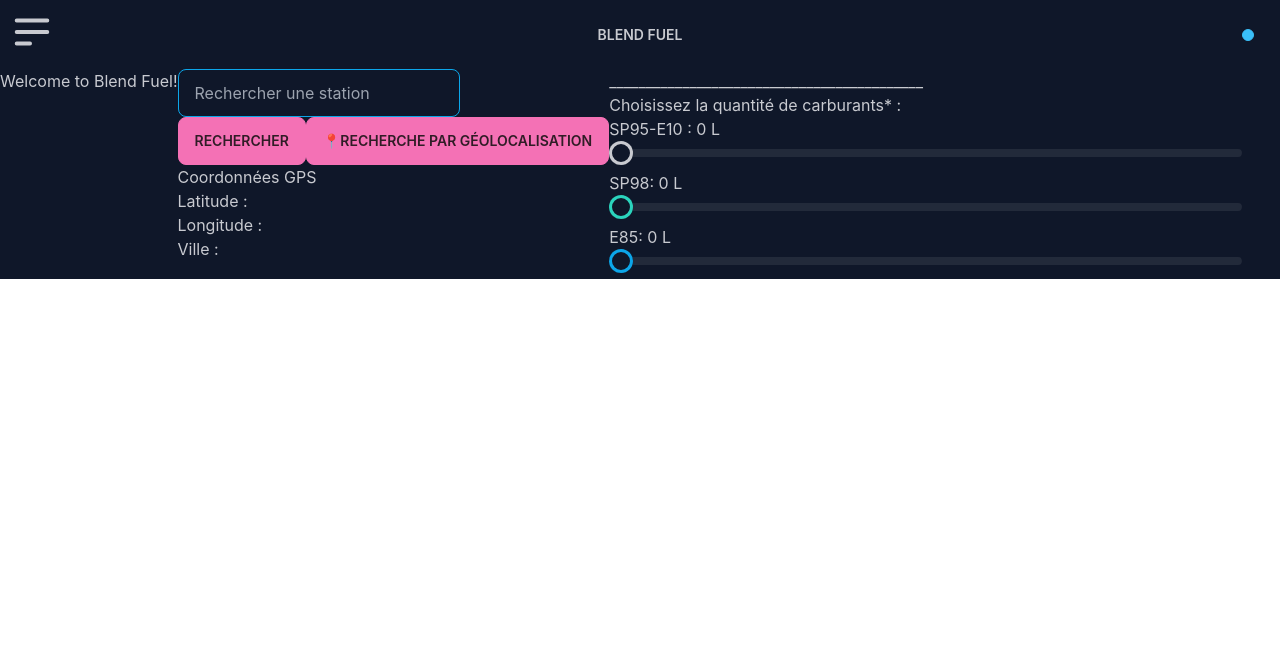
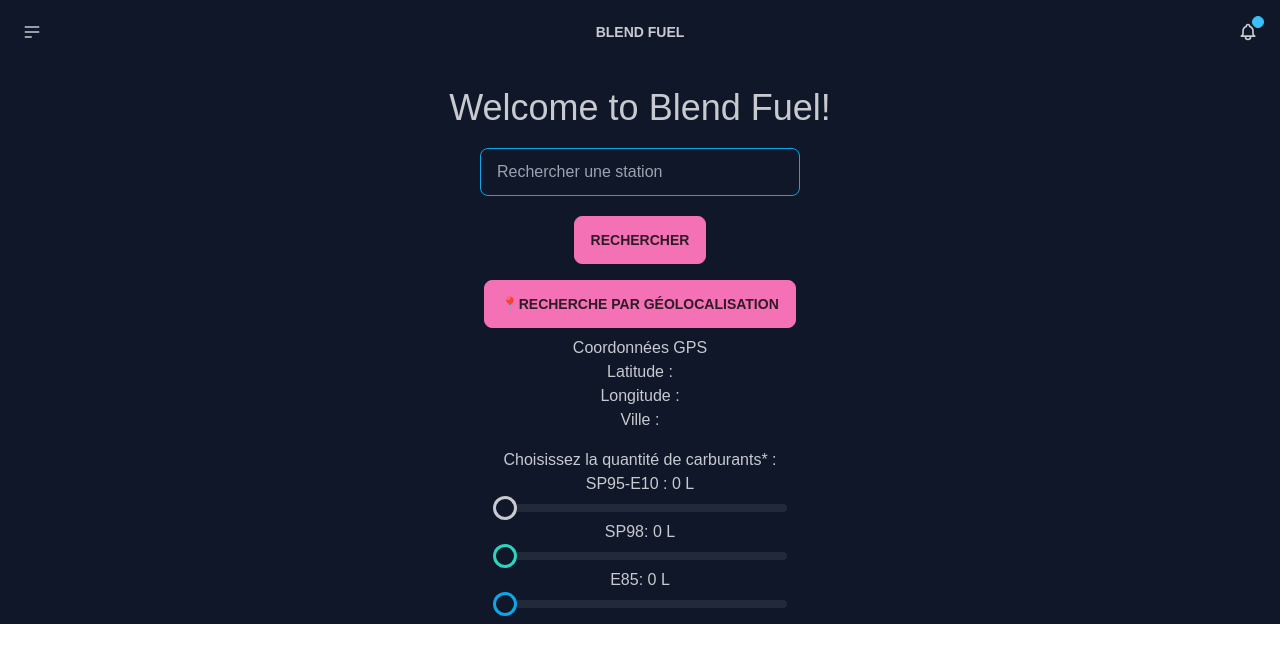
Before and after one commit to Roger-nguyen1/blend-fuel, a Next.js app: page / in a window 1280 px wide. Shown: the top 662 px of the page. Built offline with nearby package versions, Linux system fonts and the light colour scheme.

Commit message:
tailwindcss styles added

```diff
--- a/components/Home.js
+++ b/components/Home.js
@@ -1,4 +1,3 @@
-import styles from "../styles/Home.module.css";
 import "tailwindcss/tailwind.css";
 import { useState, useEffect } from "react";
 import { searchCity } from "../modules/searchCity";
@@ -140,21 +139,21 @@
   return (
     <div data-theme="night">
       <NavBar />
-      <main className="flex flex-row items-center justify-center">
-        <h1 className="text-4xl">Welcome to Blend Fuel!</h1>
-        <div>
+      <main className="font-nunito flex flex-col items-center justify-center">
+        <h1 className="text-4xl mt-6">Welcome to Blend Fuel!</h1>
+        <div className="my-2 flex flex-col items-center justify-center">
           <input
             type="text"
             placeholder="Rechercher une station"
-            className="input input-bordered input-info w-full max-w-xs"
+            className="m-3 input input-bordered input-info w-full max-w-xs"
             id="inputSearch"
             onChange={(e) => setInputSearch(e.target.value)}
             value={inputSearch}
             onKeyDown={handleKeyPress}
           />
-          <div>
-            <button className="btn btn-accent">Rechercher</button>
-            <button className="btn btn-accent" onClick={handleGetLocation}>
+
+          <button className="m-2 btn btn-accent">Rechercher</button>
+          <button className="m-2 btn btn-accent" onClick={handleGetLocation}>
             📍Recherche par géolocalisation
           </button>
 
@@ -163,29 +162,27 @@
           <p>Longitude : {longitude}</p>
           <p>Ville : {city}</p>
         </div>
-        </div>
-        <div>
-          <p>___________________________________________</p>
-          <p>Choisissez la quantité de carburants* : </p>
-          <label>SP95-E10 : {rangeSp95} L</label>
+        <div className="my-2 flex flex-col items-center justify-center">
+          <p className="mx-2.5">Choisissez la quantité de carburants* : </p>
+          <label className="mx-2.5">SP95-E10 : {rangeSp95} L</label>
           <input
             type="range"
             min={0}
             max="45"
             onChange={(e) => setRangeSp95(e.target.value)}
             value={rangeSp95}
-            className="range"
+            className="mx-2.5 w-3/4 range"
           />
-          <label>SP98: {rangeSp98} L</label>
+          <label className="mx-2.5">SP98: {rangeSp98} L</label>
           <input
             type="range"
             min={0}
             max="45"
             onChange={(e) => setRangeSp98(e.target.value)}
             value={rangeSp98}
-            className="range range-success"
+            className="mx-2.5 w-3/4 range range-success"
           />
-          <label>E85: {rangeE85} L</label>
+          <label className="mx-2.5">E85: {rangeE85} L</label>
           <input
             type="range"
             min={0}
@@ -194,11 +191,11 @@
               setRangeE85(e.target.value);
             }}
             value={rangeE85}
-            className="range range-info"
+            className="mx-2.5 w-3/4 range range-info"
           />
         </div>
         {isLoading ? (
-          <div>
+          <div className="my-2 flex flex-col items-center justify-center">
             <p>Chargement en cours...</p>
             <span className="loading loading-bars loading-md"></span>
           </div>
--- a/components/NavBar.js
+++ b/components/NavBar.js
@@ -2,7 +2,7 @@
 
 function NavBar() {
   return (
-    <div className="navbar bg-base-100">
+    <div className="font-nanum navbar bg-base-100">
       <div className="navbar-start">
         <div className="dropdown">
           <label tabIndex={0} className="btn btn-ghost btn-circle">
@@ -36,7 +36,7 @@
         </div>
       </div>
       <div className="navbar-center">
-        <a className="btn btn-ghost normal-case text-xl">Blend Fuel</a>
+        <a className="btn btn-ghost normal-case text-4xl">Blend Fuel</a>
       </div>
       <div className="navbar-end">
         {/* <button className="btn btn-ghost btn-circle">
--- a/components/Station.js
+++ b/components/Station.js
@@ -5,26 +5,25 @@
   const fuelsData = props.fuels;
 
   return (
-    <div className="border-2 m-2.5">
+    <div className="border-2 p-2 m-2.5 rounded-lg">
       <div>
-        <p>Station : {props.brand}</p>
-        <p>Distance : {props.distance}</p>
-        <p>Nom : {props.name}</p>
-        <p>Addresse : {props.address}</p>
-        <p>Ville : {props.ville}</p>
+        <p className="mx-2">Station : {props.brand}</p>
+        {props.distance && <p className="mx-2">Distance : {props.distance}</p>}
+        <p className="mx-2">Nom : {props.name}</p>
+        <p className="mx-2">Addresse : {props.address}</p>
+        <p className="mx-2">Ville : {props.ville}</p>
       </div>
       <div>
         {fuelsData.map((data, i) => (
           <div key={i}>
-            <p>
+            <p className="mx-2">
               {data.name} || Mis à jour le {data.Update.text}
             </p>
-            <p>{data.Price.value}€</p>
+            <p className="mx-2">{data.Price.value}€</p>
           </div>
         ))}
       </div>
-      <p>Prix total du mélange : {props.price.toFixed(3)}</p>
-      <p>--------------------------------------</p>
+      <p className="mx-2">Prix total du mélange : {props.price.toFixed(3)}</p>
     </div>
   );
 }
--- a/package.json
+++ b/package.json
@@ -9,6 +9,7 @@
     "lint": "next lint"
   },
   "dependencies": {
+    "@fontsource/nunito": "^5.0.15",
     "antd": "^5.10.2",
     "autoprefixer": "^10.4.16",
     "codes-postaux": "^4.0.0",
--- a/styles/globals.css
+++ b/styles/globals.css
@@ -1,12 +1,13 @@
 @import "tailwindcss/base";
 @import "tailwindcss/components";
 @import "tailwindcss/utilities";
+@import url("https://fonts.googleapis.com/css2?family=Nanum+Gothic&family=Nunito&display=swap");
 
 body {
   padding: 0;
   margin: 0;
-  font-family: -apple-system, BlinkMacSystemFont, Segoe UI, Roboto, Oxygen,
-    Ubuntu, Cantarell, Fira Sans, Droid Sans, Helvetica Neue, sans-serif;
+  font-family: Nunito, BlinkMacSystemFont, Segoe UI, Roboto, Oxygen, Ubuntu,
+    Cantarell, Fira Sans, Droid Sans, Helvetica Neue, sans-serif;
 }
 
 * {
--- a/tailwind.config.js
+++ b/tailwind.config.js
@@ -1,13 +1,21 @@
 /** @type {import('tailwindcss').Config} */
+
 module.exports = {
   content: [
-    ".pages/*.js",
-    ".components/*.js",
+    "./app/**/*.{js,ts,jsx,tsx,mdx}",
+    "./pages/**/*.{js,ts,jsx,tsx,mdx}",
+    "./components/**/*.{js,ts,jsx,tsx,mdx}",
     "node_modules/daisyui/dist/**/*.js",
     "node_modules/react-daisyui/dist/**/*.js",
   ],
   theme: {
-    extend: {},
+    extend: {
+      fontFamily: {
+        sans: ["Helvetica"],
+        nunito: ["Nunito", "sans-serif"],
+        nanum: ["Nanum Gothic", "sans-serif"],
+      },
+    },
   },
   plugins: [require("daisyui")],
   daisyui: {
```
Also changed, not shown: 1 other file (tests, documents, lock files or other folders). Lines whose indentation alone changed are shown as unchanged.
